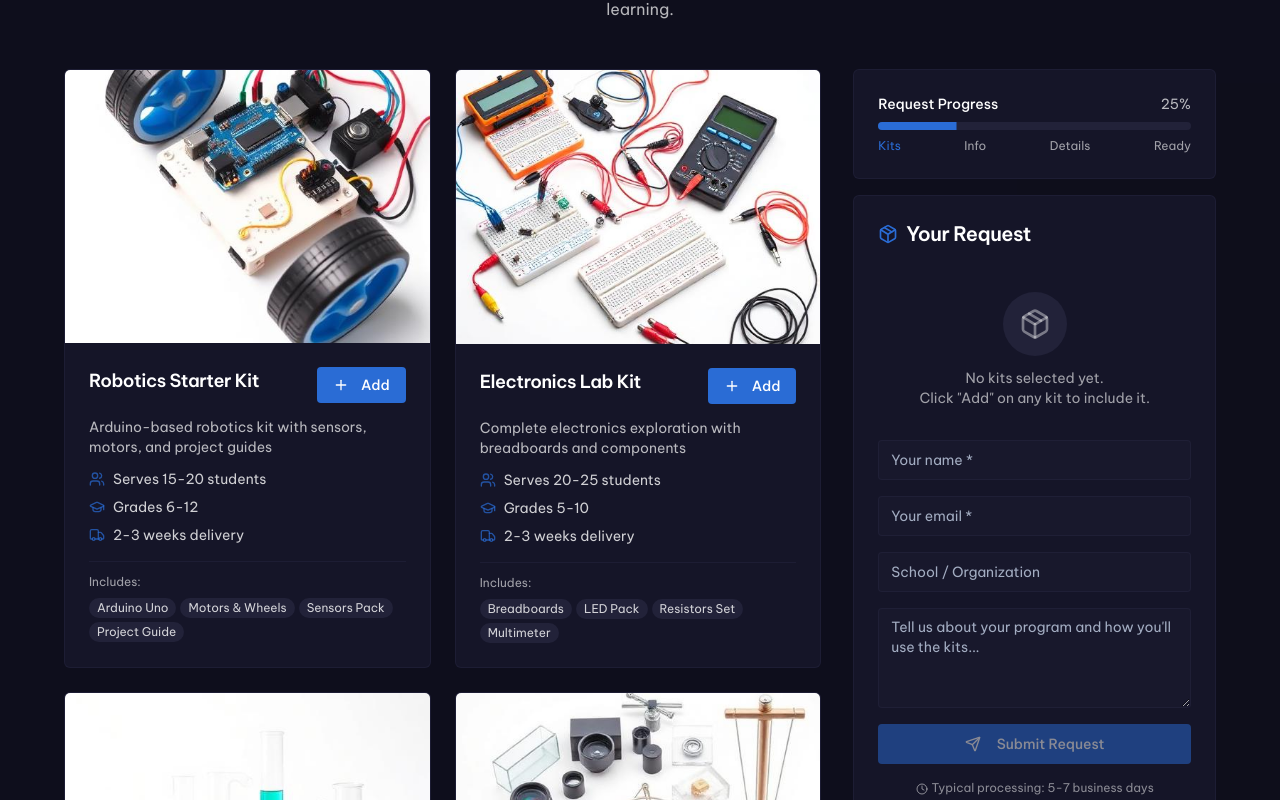
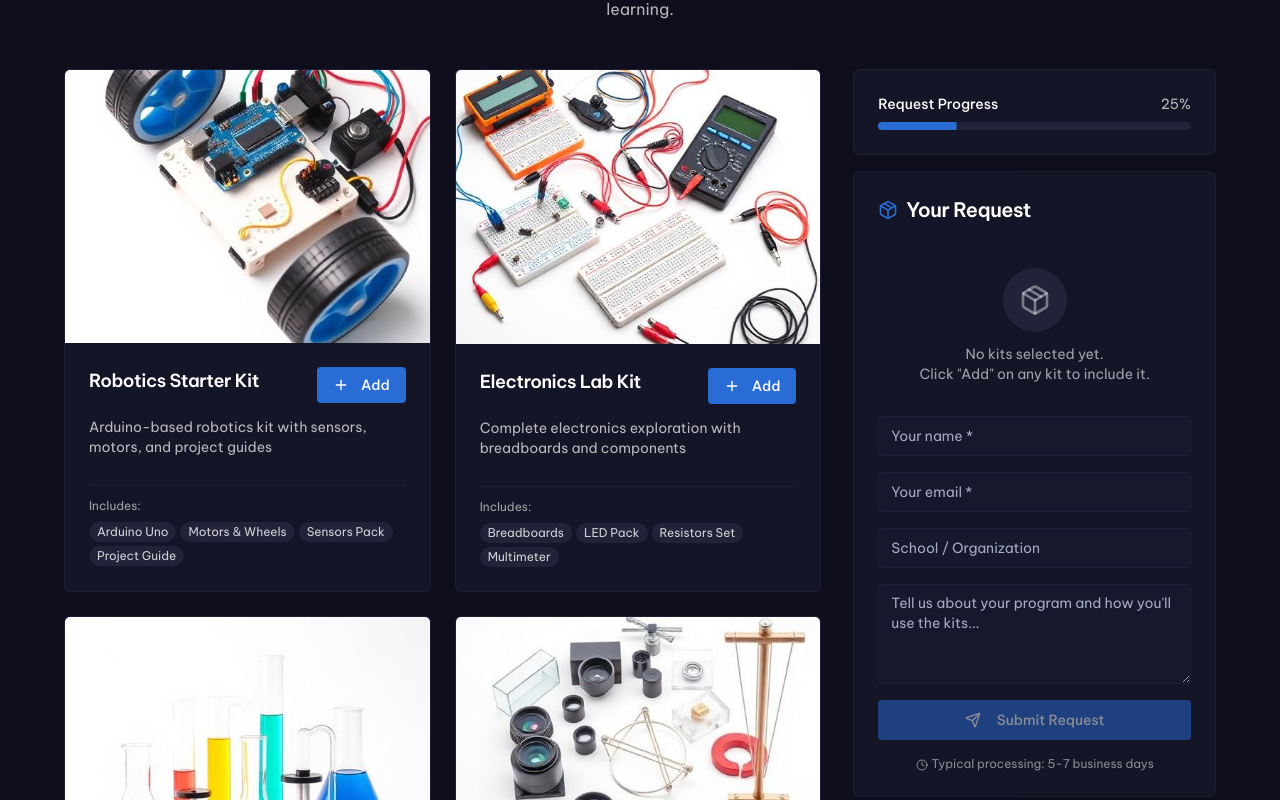
Before and after one commit to STEMise/stemise-website-current-1-3-2026, a React (Vite) app: page /kits in a window 1280 px wide. Shown: the part 680-1480 px from the top of the page. Built offline with nearby package versions, Linux system fonts and the light colour scheme; the HTML template or start-up script is replaced by a standard one.

Commit message:
Visual edit in Lovable
Edited UI in Lovable

```diff
--- a/src/pages/Kits.tsx
+++ b/src/pages/Kits.tsx
@@ -329,11 +329,7 @@ const Kits = () => {
                 <div className="grid sm:grid-cols-2 gap-6">
                   {stemKits.map(kit => <Card key={kit.id} className="border border-border/50 bg-card hover:border-primary/50 transition-all duration-300 group overflow-hidden">
                       <div className="aspect-[4/3] overflow-hidden bg-secondary/30">
-                        <img
-                          src={kit.image}
-                          alt={kit.name}
-                          className="w-full h-full object-cover group-hover:scale-105 transition-transform duration-300"
-                        />
+                        <img src={kit.image} alt={kit.name} className="w-full h-full object-cover group-hover:scale-105 transition-transform duration-300" />
                       </div>
                       <CardHeader className="pb-3">
                         <div className="flex items-start justify-between mb-2">
@@ -346,18 +342,9 @@ const Kits = () => {
                       </CardHeader>
                       <CardContent className="pt-0">
                         <div className="space-y-2 text-sm">
-                          <div className="flex items-center gap-2 text-foreground/80">
-                            <Users className="h-4 w-4 text-primary/70" />
-                            <span>Serves {kit.students} students</span>
-                          </div>
-                          <div className="flex items-center gap-2 text-foreground/80">
-                            <GraduationCap className="h-4 w-4 text-primary/70" />
-                            <span>Grades {kit.grades}</span>
-                          </div>
-                          <div className="flex items-center gap-2 text-foreground/80">
-                            <Truck className="h-4 w-4 text-primary/70" />
-                            <span>{kit.deliveryTime} delivery</span>
-                          </div>
+
+
+
                         </div>
                         <div className="mt-4 pt-3 border-t border-border/50">
                           <p className="text-xs text-foreground/60 mb-2">Includes:</p>
@@ -383,12 +370,7 @@ const Kits = () => {
                         <span className="text-sm text-foreground/70">{getProgress()}%</span>
                       </div>
                       <Progress value={getProgress()} className="h-2" />
-                      <div className="flex justify-between mt-2 text-xs text-foreground/60">
-                        <span className={getProgress() >= 25 ? "text-primary" : ""}>Kits</span>
-                        <span className={getProgress() >= 50 ? "text-primary" : ""}>Info</span>
-                        <span className={getProgress() >= 75 ? "text-primary" : ""}>Details</span>
-                        <span className={getProgress() >= 100 ? "text-primary" : ""}>Ready</span>
-                      </div>
+
                     </CardContent>
                   </Card>
 
@@ -487,26 +469,7 @@ const Kits = () => {
         </Dialog>
 
         {/* Testimonials */}
-        <section className="py-20">
-          <div className="container mx-auto px-6">
-            <div className="text-center mb-12">
-              <h2 className="text-3xl md:text-4xl font-bold text-foreground mb-4">What Educators Say</h2>
-              <p className="text-foreground/70 max-w-xl mx-auto">Hear from teachers who've received STEM kits</p>
-            </div>
-            <div className="grid md:grid-cols-3 gap-6 max-w-5xl mx-auto">
-              {testimonials.map((item, index) => <Card key={index} className="border border-border/50 bg-card">
-                  <CardContent className="pt-6">
-                    <p className="text-foreground/90 mb-4 italic">"{item.quote}"</p>
-                    <div>
-                      <p className="font-semibold text-foreground">{item.author}</p>
-                      <p className="text-sm text-foreground/70">{item.role}</p>
-                      <p className="text-xs text-primary">{item.location}</p>
-                    </div>
-                  </CardContent>
-                </Card>)}
-            </div>
-          </div>
-        </section>
+
 
         {/* FAQ Section */}
         <section className="py-20 bg-secondary/10">
```
